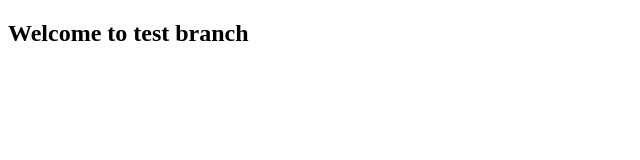
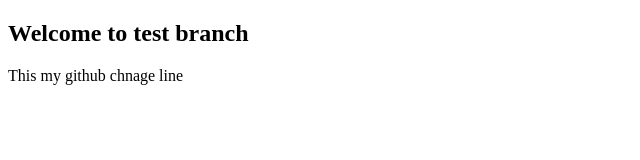
Before and after one commit to thilankayasindu/github_test1, a plain HTML site: page index.html in a window 1280 px wide. Shown: the whole page, without its empty margins (0-640 px from the left). Drawn offline with Linux system fonts and the light colour scheme.

Commit message:
Update index.html
this is my github commeit chanage index.html

```diff
--- a/index.html
+++ b/index.html
@@ -7,5 +7,6 @@
 </head>
 <body>
     <h2> Welcome to test branch </h2>
+    <p> This my github chnage line</p>
 </body>
 </html>
```
